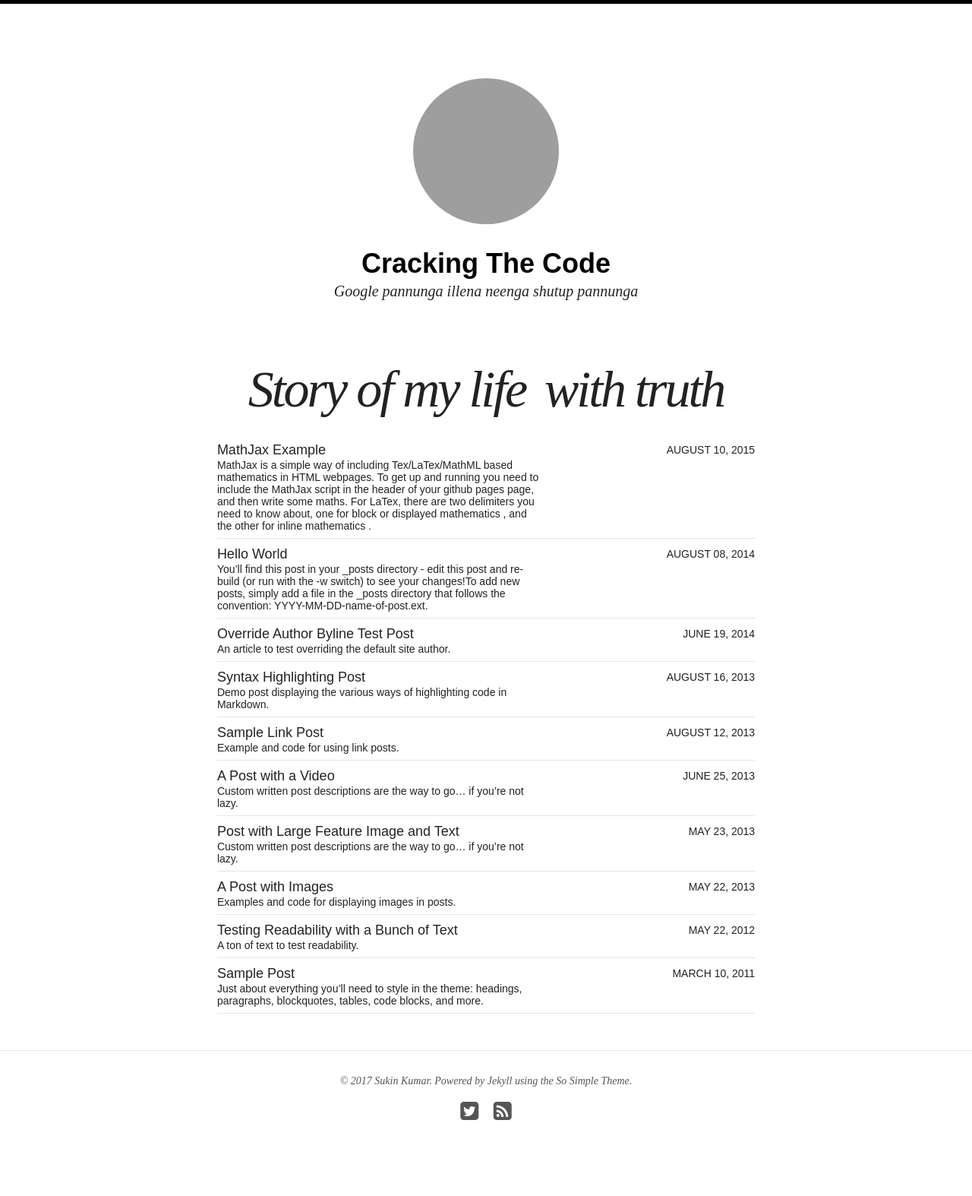
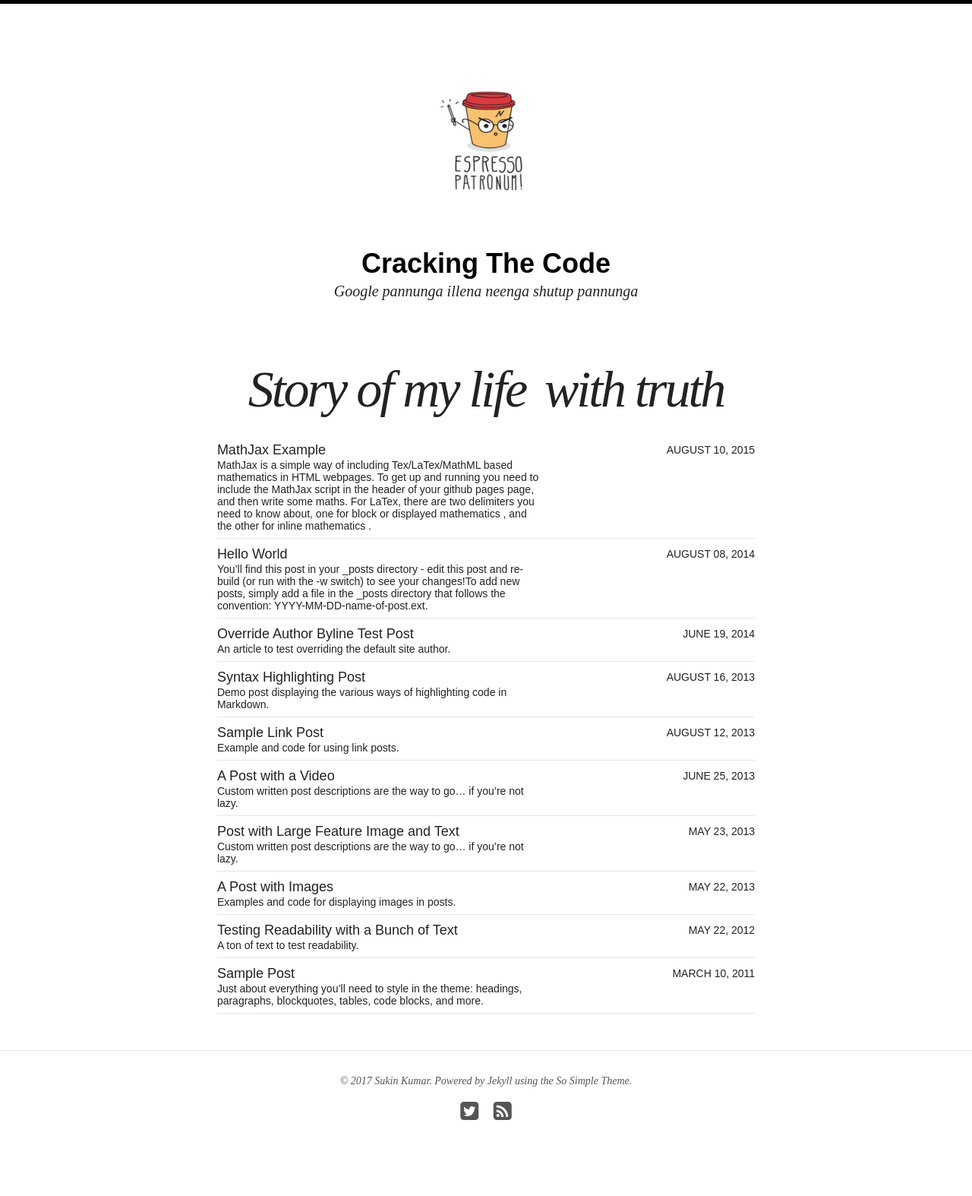
Before and after one commit to Kullsno2/Kullsno2.github.io, a Jekyll site: the page built from index.html, in a window 1280 px wide. Shown: the whole page at 76% size. Built offline with Jekyll 4.4.1, drawn with Linux system fonts in a browser that asks for light colours; nearby versions of some CDN libraries.

Commit message:
Update _config.yml

```diff
--- a/_config.yml
+++ b/_config.yml
@@ -3,7 +3,7 @@
 title: Cracking The Code
 locale: en_US
 description: Google pannunga illena neenga shutup pannunga
-logo: coffee.png
+logo: coffee.jpg
 search: true
 url: https://kullsno2.github.io
 
```
